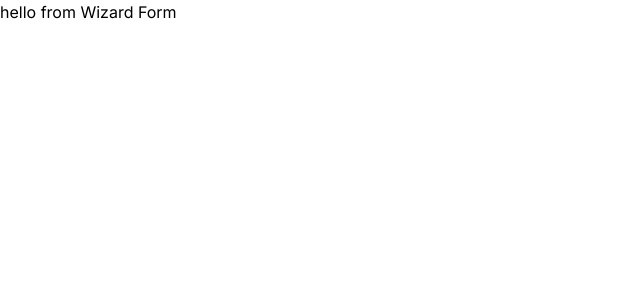
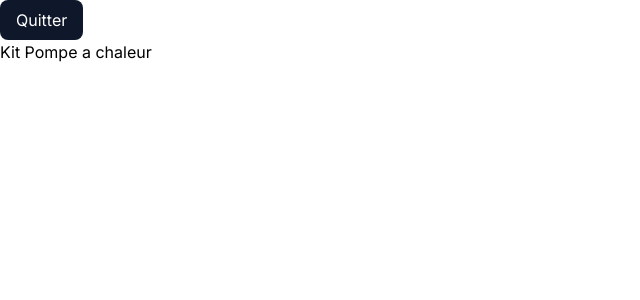
Before and after one commit to achrafaitmbarek/eloken-exo, a Next.js app: page /wizardForm in a window 1280 px wide. Shown: the top 300 px of the page, without its empty margins (0-640 px from the left). Built offline with nearby package versions, Linux system fonts and the light colour scheme.

Commit message:
That is a wrap for today! Managed to get some work done between shifts at my student job. Haha, see you tomorrow

```diff
--- a/src/app/components/customButton.jsx
+++ b/src/app/components/customButton.jsx
@@ -2,10 +2,10 @@
 import Link from "next/link";
 import React from "react";
 
-const CustomButton = ({ text, type ,action}) => {
+const CustomButton = ({ text, type ,action,onClick}) => {
   return (
     <Link href={'/wizardForm'}>
-        <button onClick={()=>{console.log('clicked')}} text={text} type={type}
+        <button onClick={onClick} text={text} type={type}
     className='bg-costum-button-color text-white rounded-lg px-4 py-2'>
       {text}
     </button>
--- /dev/null
+++ b/src/app/components/testComponents.jsx
@@ -0,0 +1,9 @@
+import React from 'react'
+
+const testComponents = () => {
+  return (
+    <div>testComponents</div>
+  )
+}
+
+export default testComponents
--- a/src/app/wizardForm/page.jsx
+++ b/src/app/wizardForm/page.jsx
@@ -1,8 +1,25 @@
-import React from 'react'
+'use client';
+import React, { useState } from 'react'
+import CustomButton from '../components/customButton';
+
+
+
+
 
 const WizardForm = () => {
+
+  const [isButtonClicked, setIsButtonClicked] = useState(false);
+
+  const handleClick=() => {
+    setIsButtonClicked(!isButtonClicked);
+  }
+
   return (
-    <div>hello from Wizard Form</div>
+  <div>
+    <CustomButton text='Quitter' onClick={handleClick}/>
+    <p>Kit Pompe a chaleur</p>
+    {isButtonClicked && <p>Vous avez cliqué sur le bouton</p>}
+    </div>
   )
 }
 
```
